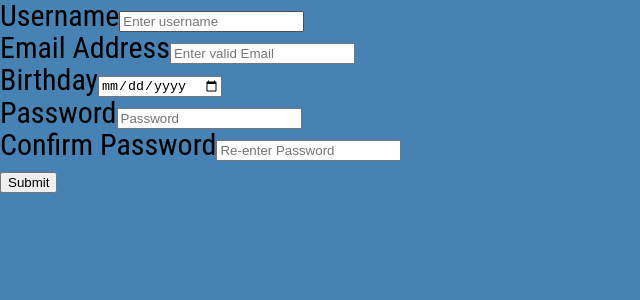
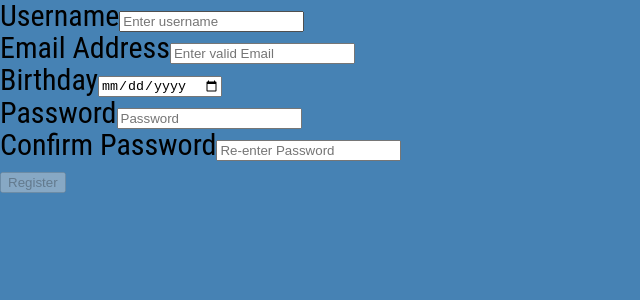
Before and after one commit to ZacLinz/client-2, a React (Create React App) app: page /register in a window 1280 px wide. Shown: the top 300 px of the page, without its empty margins (0-640 px from the left). Built offline with nearby package versions, Linux system fonts and the light colour scheme.

Commit message:
fix registration and various views

```diff
--- a/src/components/main-view/main-view.jsx
+++ b/src/components/main-view/main-view.jsx
@@ -86,7 +86,7 @@ export class MainView extends React.Component{
             if (!movies || !movies.length) return <div className="main-view"/>;
             return <DirectorView director={movies.find(m => m.director.name === match.params.name).director}/>}
           }/>
-          <Route path="/movies/genre/:name" render={({ match }) => {
+          <Route path="/genres/:name" render={({ match }) => {
             if (!movies || !movies.length) return <div className="main-view"/>;
             return <GenreView genre={movies.find(m => m.genre.name === match.params.name).genre}/>}
           }/>
--- a/src/components/movie-card/movie-card.jsx
+++ b/src/components/movie-card/movie-card.jsx
@@ -22,6 +22,12 @@ export class MovieCard extends React.Component {
           <Link to={`/movies/${movie._id}`}>
             <Button variant="link">Open</Button>
           </Link>
+          <Link to={`directors/${movie.director.name}`}>
+            <Card.Text>{movie.director.name}</Card.Text>
+          </Link>
+          <Link to={`genres/${movie.genre.name}`}>
+            <Card.Text>{movie.genre.name}</Card.Text>
+          </Link>
         </Card.Body>
       </Card>
     );
--- a/src/components/registration-view/registration-view.jsx
+++ b/src/components/registration-view/registration-view.jsx
@@ -56,8 +56,9 @@ export function RegistrationView(props) {
     <Form.Label>Confirm Password</Form.Label>
     <Form.Control type="password" value={confirmPassword} onChange={e => setConfirmPassword(e.target.value)} placeholder="Re-enter Password" />
   </Form.Group>
-  <Button variant="primary" type="submit" onClick={handleSubmit}>
-    Submit
+  <Button variant="primary" type="submit" onClick={handleSubmit}
+  disabled={!username || !email || !password.includes(confirmPassword) || password !== confirmPassword}>
+    Register
   </Button>
 </Form>
   );
```
